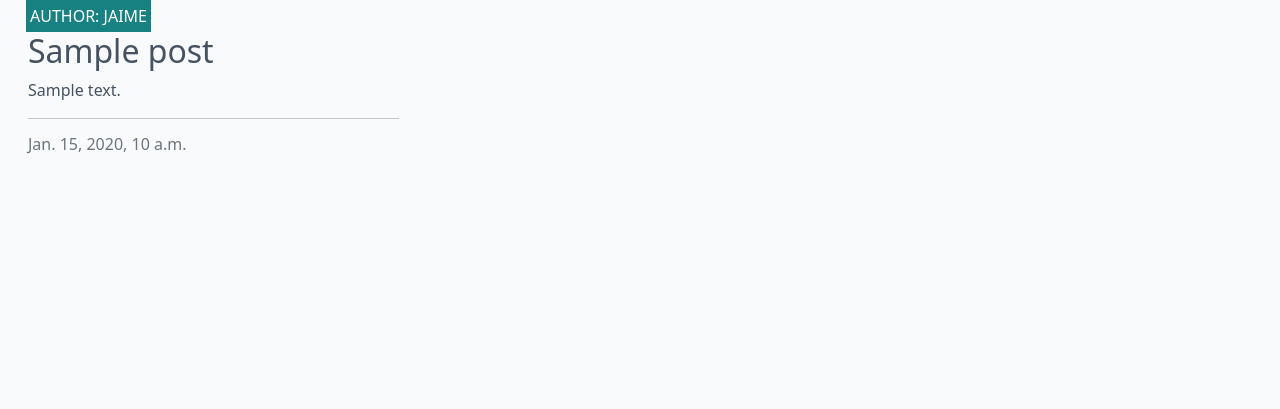
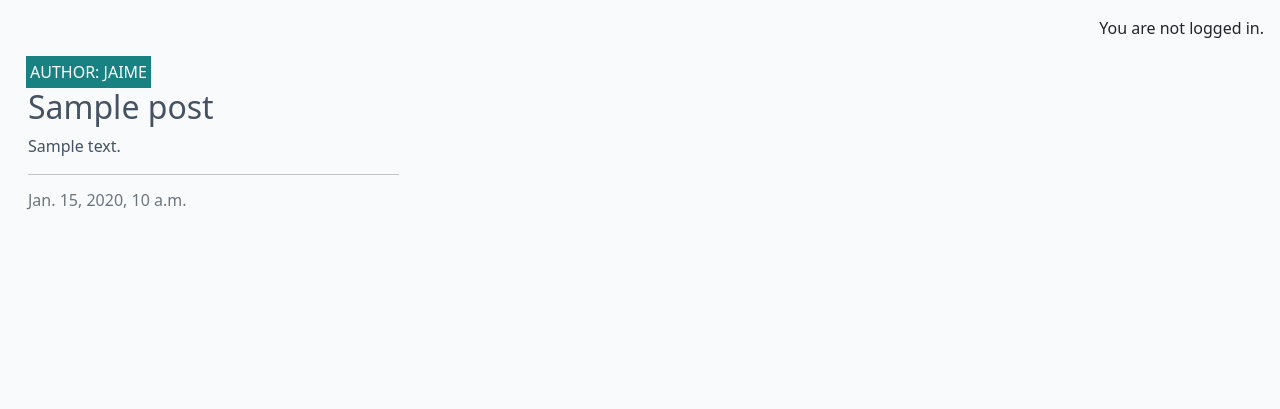
Before and after one commit to JaimeHyland/Build-a-Shopping-List-Blog, a Django app: page / in a window 1280 px wide. Shown: the part 60-469 px from the top of the page. Run offline with Django 4.2, Linux system fonts and the light colour scheme; data comes from the database, SQL or seed files in the repository; tables that the repository leaves empty hold one stand-in row (values such as "Sample post").

Commit message:
Dev: let user know under what username they're logged in under

```diff
--- a/codestar/settings.py
+++ b/codestar/settings.py
@@ -28,7 +28,7 @@ TEMPLATES_DIR = os.path.join(BASE_DIR, 'templates')
 SECRET_KEY = os.environ.get("SECRET_KEY")
 
 # SECURITY WARNING: don't run with debug turned on in production!
-DEBUG = False
+DEBUG = True
 
 ALLOWED_HOSTS = ['8000-jaimehyland-buildashopp-enjr6l14qro.ws-eu108.gitpod.io', '.herokuapp.com']
 
--- a/templates/base.html
+++ b/templates/base.html
@@ -72,9 +72,14 @@
     </nav>
 
     <main class="flex-shrink-0 main-bg">
+        {% if user.is_authenticated %}
+            <p class="text-end m-3">You are logged in as {{ user }}.</p>
+        {% else %}
+            <p class="text-end m-3">You are not logged in.</p>
+        {% endif %}
 
         {% block content %}
-        <!-- Content Goes here -->
+            <!-- Content appears here depending on the page you're on, etc. -->
         {% endblock content %}
 
     </main>
```
